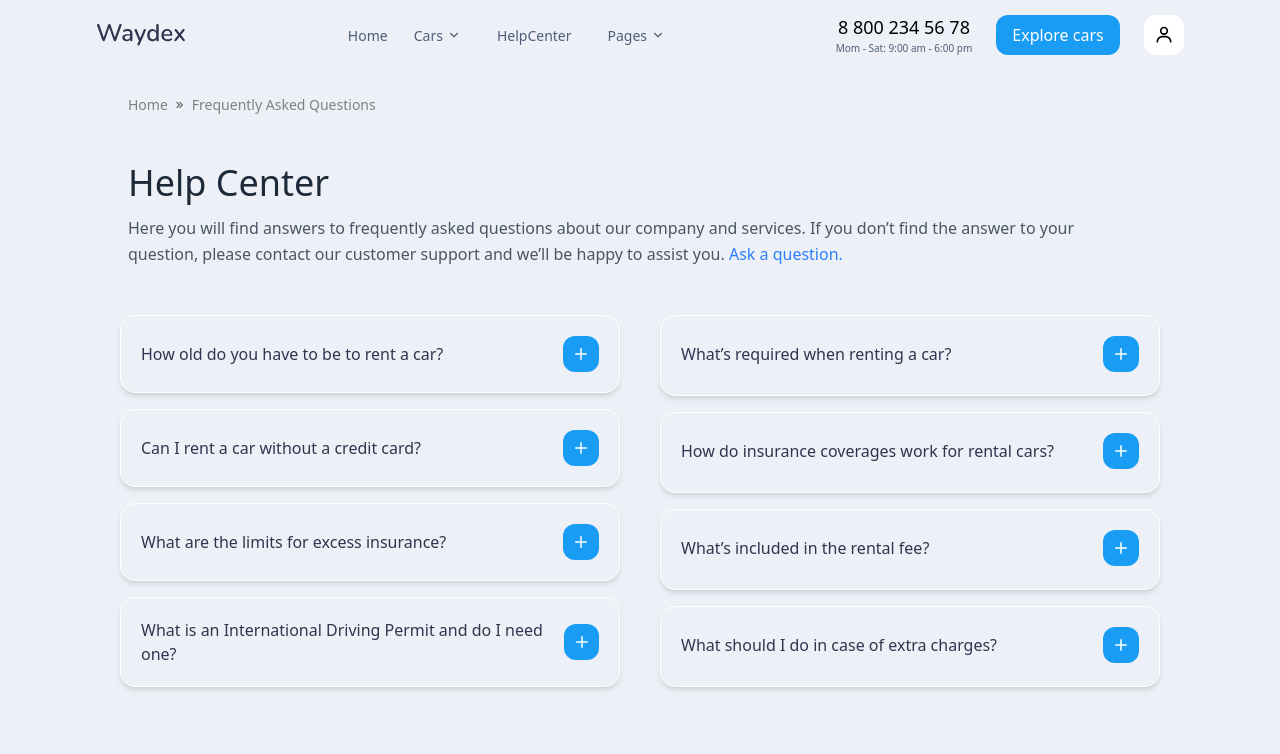
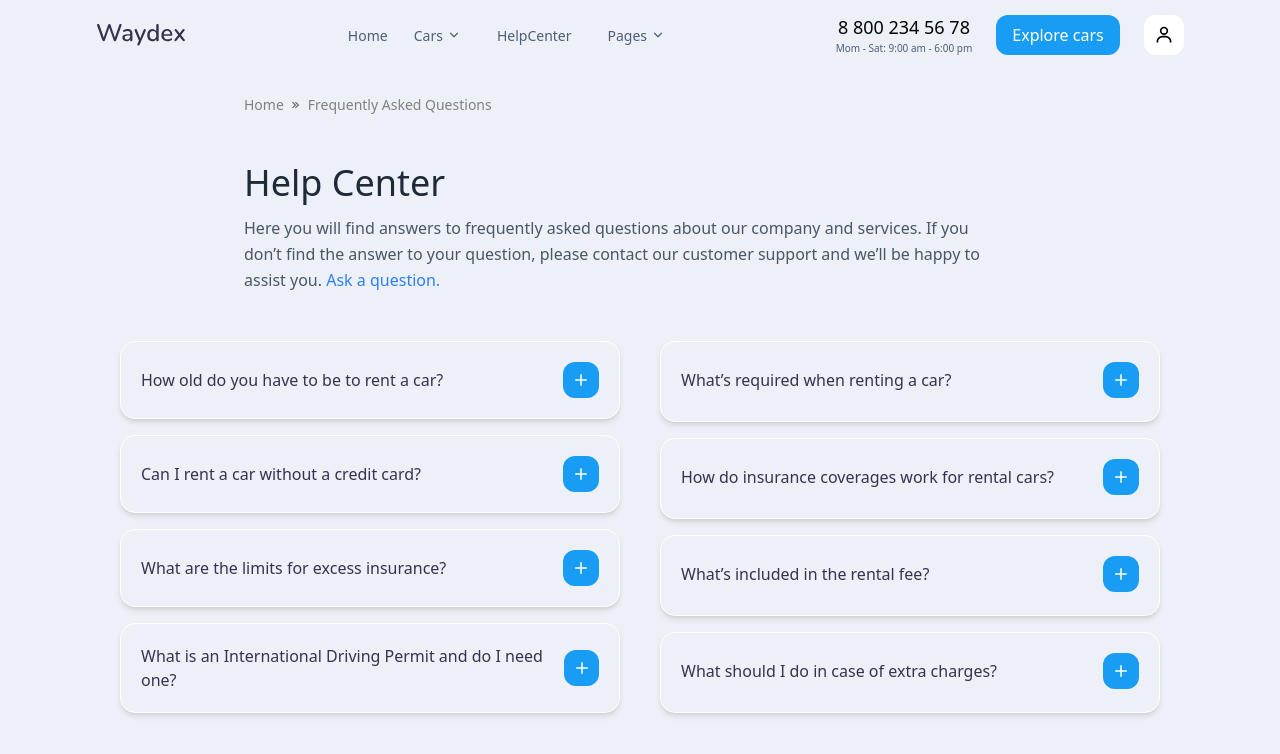
Before and after one commit to SadaqElmi/LPGTMC, a React (Vite) app: page /HelperPage in a window 1280 px wide. Shown: the top 754 px of the page. Built offline with nearby package versions, Linux system fonts and the light colour scheme.

Commit message:
fixed the helper section line maked one line

```diff
--- a/src/pages/HelperCenter/components/Header.jsx
+++ b/src/pages/HelperCenter/components/Header.jsx
@@ -5,7 +5,7 @@ import { Link } from "react-router-dom";
 
 const Header = () => {
   return (
-    <div className="flex justify-center px-26">
+    <div className="flex justify-center px-55">
       <div className="flex flex-col justify-between ">
         <div>
           <div className="p-6 max-w-7xl mx-auto">
```
